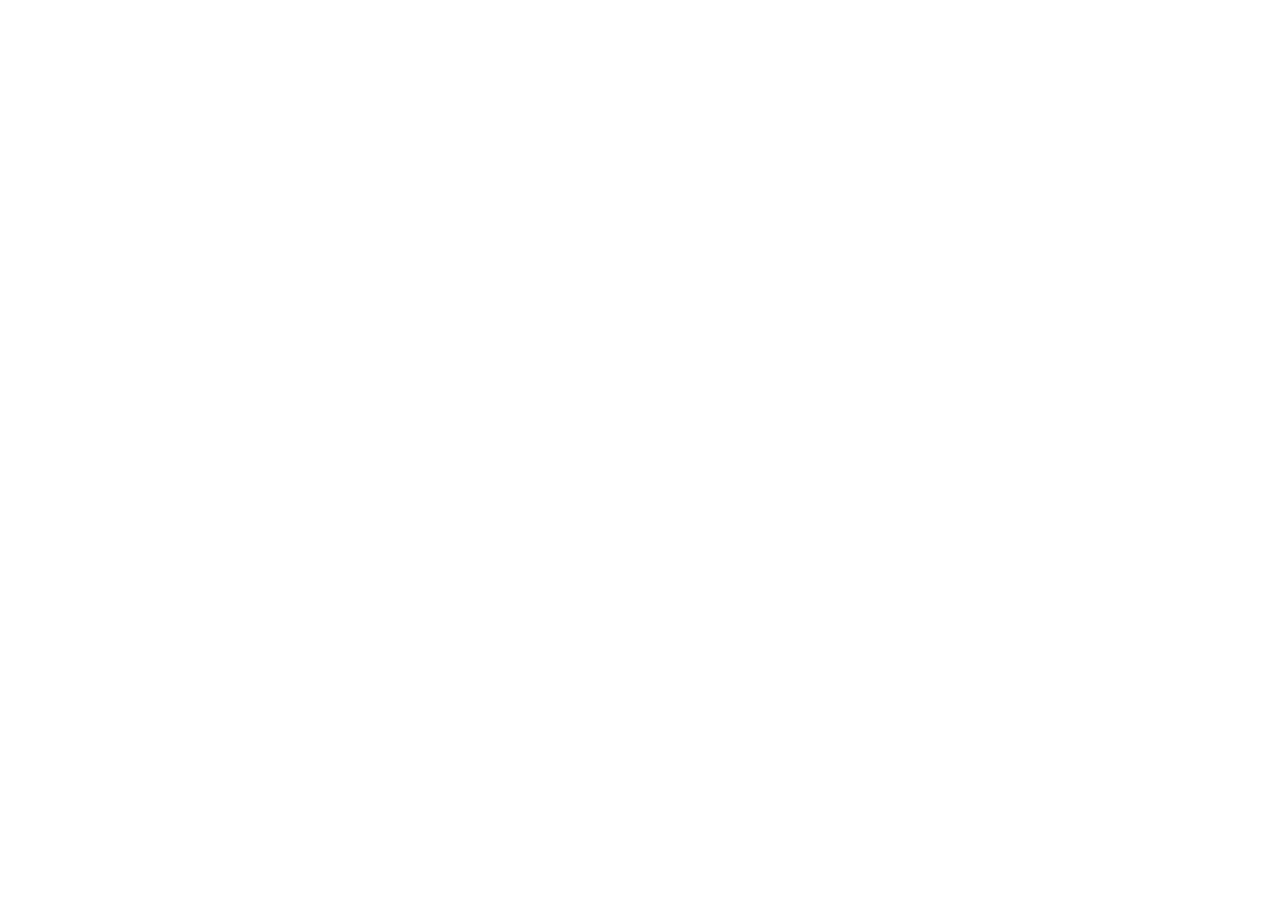
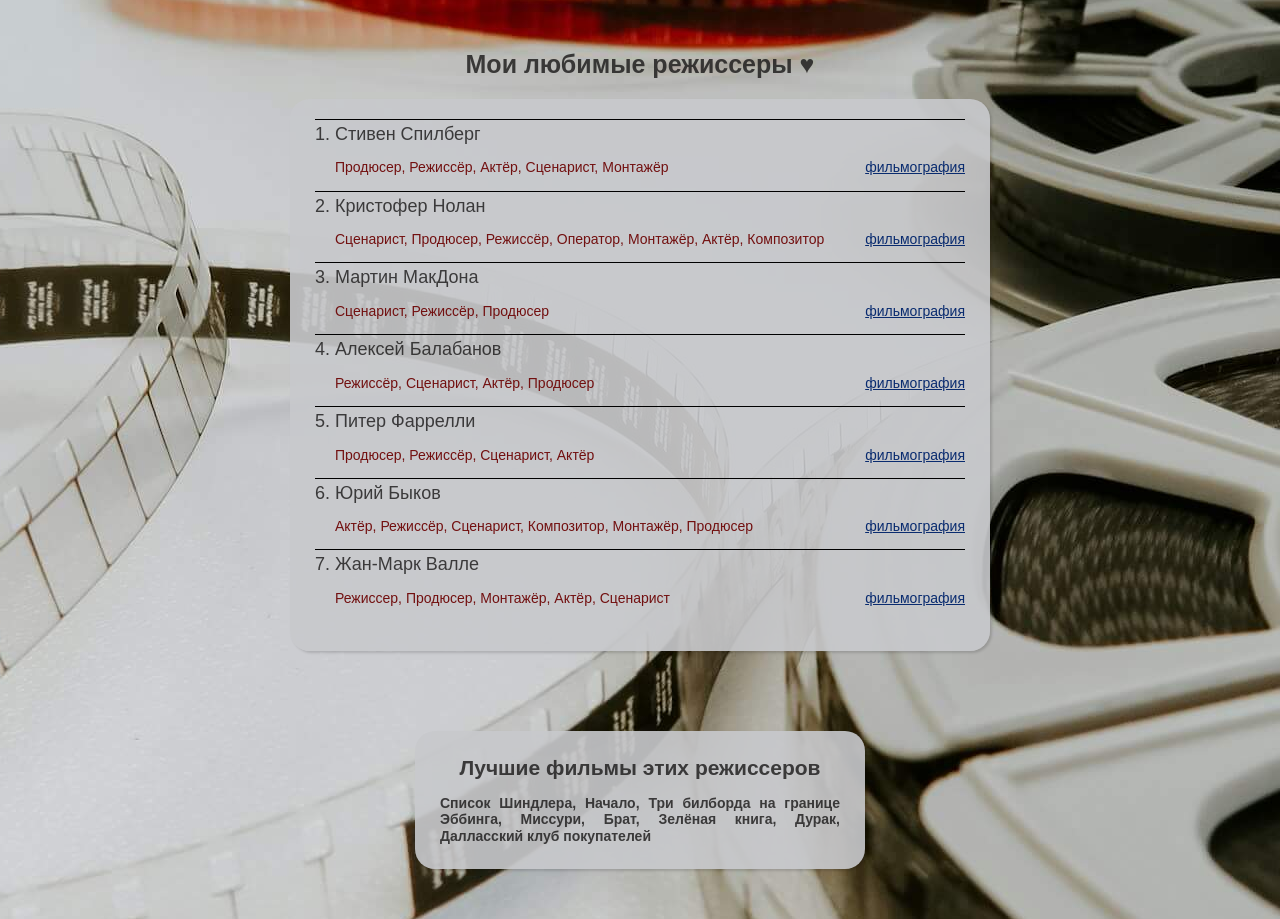
Before and after one commit to lynchdiva/directors, a website: page index.html in a window 1280 px wide. Before the commit the page ends 800 px from the top, so only its background shows below. Drawn offline with Linux system fonts and the light colour scheme.

Commit message:
feat: complete task

```diff
--- a/assets/scripts/index.js
+++ b/assets/scripts/index.js
@@ -0,0 +1,81 @@
+const listDirectors = document.querySelector(
+  '.section-directors__list-directors'
+);
+const divBestMovies = document.querySelector(
+  '.section-directors__container-best-movies'
+);
+const topFilmsList = [];
+
+const directors = [
+  {
+    name: 'Стивен Спилберг',
+    career: 'Продюсер, Режиссёр, Актёр, Сценарист, Монтажёр',
+    films:
+      'https://ru.wikipedia.org/wiki/%D0%A4%D0%B8%D0%BB%D1%8C%D0%BC%D0%BE%D0%B3%D1%80%D0%B0%D1%84%D0%B8%D1%8F_%D0%A1%D1%82%D0%B8%D0%B2%D0%B5%D0%BD%D0%B0_%D0%A1%D0%BF%D0%B8%D0%BB%D0%B1%D0%B5%D1%80%D0%B3%D0%B0',
+    top_rated_film: 'Список Шиндлера'
+  },
+  {
+    name: 'Кристофер Нолан',
+    career:
+      'Сценарист, Продюсер, Режиссёр, Оператор, Монтажёр, Актёр, Композитор',
+    films:
+      'https://www.film.ru/compilation/vse-filmy-kristofera-nolana-ot-luchshego-k-horoshemu',
+    top_rated_film: 'Начало'
+  },
+  {
+    name: 'Мартин МакДона',
+    career: 'Сценарист, Режиссёр, Продюсер',
+    films: 'https://www.film.ru/person/martin-makdonah',
+    top_rated_film: 'Три билборда на границе Эббинга, Миссури'
+  },
+  {
+    name: 'Алексей Балабанов',
+    career: 'Режиссёр, Сценарист, Актёр, Продюсер',
+    films: 'https://www.film.ru/person/aleksey-balabanov',
+    top_rated_film: 'Брат'
+  },
+  {
+    name: 'Питер Фаррелли',
+    career: 'Продюсер, Режиссёр, Сценарист, Актёр',
+    films: 'https://www.film.ru/person/piter-farrelli',
+    top_rated_film: 'Зелёная книга'
+  },
+  {
+    name: 'Юрий Быков',
+    career: 'Актёр, Режиссёр, Сценарист, Композитор, Монтажёр, Продюсер',
+    films: 'https://www.film.ru/person/yuriy-bykov',
+    top_rated_film: 'Дурак'
+  },
+  {
+    name: 'Жан-Марк Валле',
+    career: 'Режиссер, Продюсер, Монтажёр, Актёр, Сценарист',
+    films: 'https://www.film.ru/person/zhan-mark-valle',
+    top_rated_film: 'Далласский клуб покупателей'
+  }
+];
+
+directors.forEach(director => {
+  const item = document.createElement('li');
+  const container = document.createElement('div');
+  const span = document.createElement('span');
+  const link = document.createElement('a');
+
+  item.classList.add('section-directors__item-director');
+  container.classList.add('section-directors__details');
+  span.classList.add('section-directors__career');
+  link.classList.add('section-directors__films');
+
+  item.textContent = director.name;
+  span.textContent = director.career;
+  link.textContent = 'фильмография';
+
+  link.href = director.films;
+
+  container.append(span, link);
+  item.append(container);
+  listDirectors.append(item);
+
+  topFilmsList.push(director.top_rated_film);
+});
+
+divBestMovies.append(topFilmsList.join(', '));
--- a/assets/styles/style.css
+++ b/assets/styles/style.css
@@ -0,0 +1,107 @@
+* {
+  margin: 0;
+  padding: 0;
+}
+
+html {
+  height: 100%;
+
+  font-size: 10px;
+}
+
+body {
+  min-height: 100%;
+  min-width: 320px;
+
+  font-family: Arial, Helvetica, sans-serif;
+  color: rgba(24, 23, 23, 0.8);
+
+  background-image: url('../../assets/images/film.jpg');
+  background-repeat: no-repeat;
+  background-position: center;
+}
+
+.section-directors {
+  padding-bottom: 50px;
+}
+
+.section-directors__title {
+  margin: 50px 0 20px 0;
+  text-align: center;
+
+  font-size: 2.5rem;
+}
+
+.section-directors__container-directors {
+  display: flex;
+  flex-direction: column;
+  max-width: 700px;
+  min-height: 200px;
+  margin: auto;
+
+  background-color: rgba(200, 201, 204, 0.9);
+  border-radius: 20px;
+  box-shadow: rgba(0, 0, 0, 0.15) 1.95px 1.95px 2.6px;
+}
+
+.section-directors__list-directors {
+  min-height: 200px;
+  margin: 10px;
+  padding: 15px;
+  font-size: 1.8rem;
+
+  border-radius: 20px;
+}
+
+.section-directors__item-director {
+  position: relative;
+  margin-left: 20px;
+  padding-bottom: 20px;
+}
+
+.section-directors__item-director::after {
+  content: '';
+  position: absolute;
+  left: -20px;
+  right: 0;
+  top: -5px;
+
+  height: 1px;
+  background-color: black;
+}
+
+.section-directors__details {
+  display: flex;
+  justify-content: space-between;
+  margin-top: 15px;
+}
+.section-directors__career {
+  font-size: 1.4rem;
+  color: rgb(114, 16, 16);
+}
+.section-directors__films {
+  margin-left: 8px;
+  font-size: 1.4rem;
+  color: rgb(9, 43, 111);
+}
+
+.section-directors__container-best-movies {
+  max-width: 400px;
+  margin: 80px auto 0;
+  padding: 25px;
+
+  text-align: justify;
+  font-size: 1.4rem;
+  font-weight: 600;
+
+  background-color: rgba(200, 201, 204, 0.9);
+  border-radius: 20px;
+  box-shadow: rgba(0, 0, 0, 0.15) 1.95px 1.95px 2.6px;
+}
+
+.section-directors__subtitle {
+  margin-bottom: 15px;
+
+  text-align: center;
+  color: rgba(24, 23, 23, 0.8);
+}
--- a/index.html
+++ b/index.html
@@ -3,7 +3,27 @@
   <head>
     <meta charset="UTF-8" />
     <meta name="viewport" content="width=device-width, initial-scale=1.0" />
+    <link rel="stylesheet" href="./assets/styles/normalize.css" />
+    <link rel="stylesheet" href="./assets/styles/style.css" />
     <title>Directors</title>
   </head>
-  <body></body>
+  <body>
+    <main>
+      <section class="section-directors">
+        <h1 class="section-directors__title">
+          Мои любимые режиссеры &heartsuit;
+        </h1>
+        <div class="section-directors__container-directors">
+          <ol class="section-directors__list-directors"></ol>
+        </div>
+
+        <div class="section-directors__container-best-movies">
+          <h2 class="section-directors__subtitle">
+            Лучшие фильмы этих режиссеров
+          </h2>
+        </div>
+      </section>
+    </main>
+    <script src="./assets/scripts/index.js"></script>
+  </body>
 </html>
```
Also changed, not shown: assets/images/film.jpg (added).
